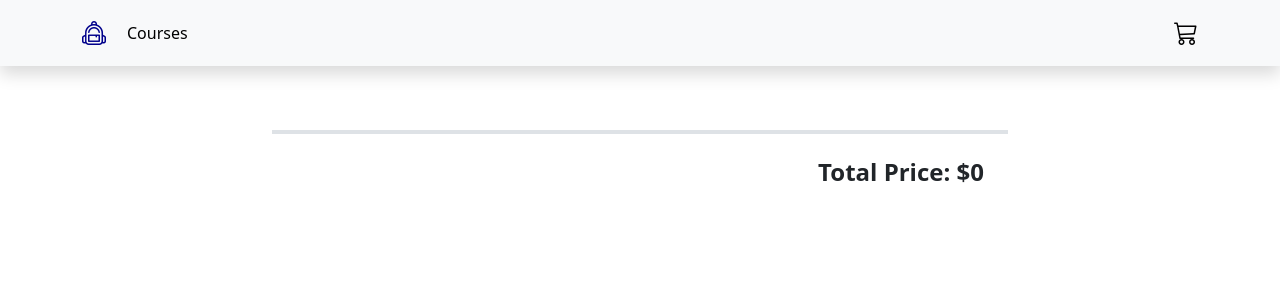
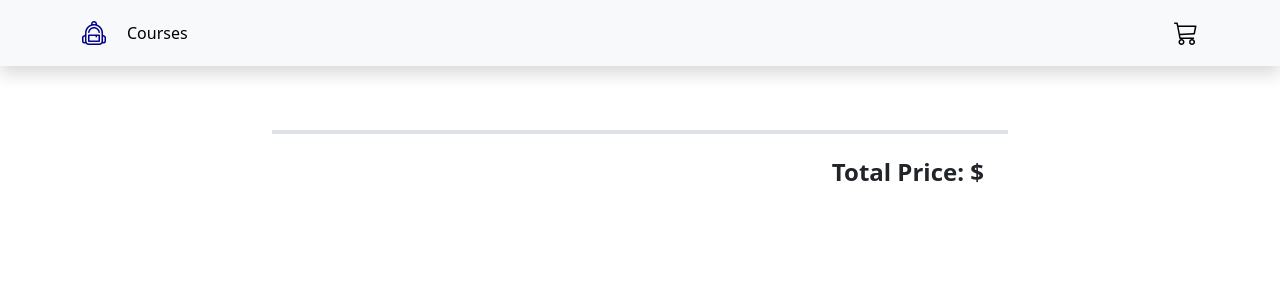
Before and after one commit to msani555/store-frontend, a Vue app: page /carts in a window 1280 px wide. Shown: the top 300 px of the page. Built offline with nearby package versions, Linux system fonts and the light colour scheme.

Commit message:
Working on the cartpage

```diff
--- a/src/views/CartPage.vue
+++ b/src/views/CartPage.vue
@@ -40,18 +40,16 @@
 </template>
 
 <script>
-// import { cartItems } from '@/dummy_data'
-
 export default {
-  name: 'ProductsPage',
-  data() {
-    return {
-      cartItems: [],
-    }
+  props: {
+    cart: {
+      type: Array,
+      required: true,
+    },
   },
   computed: {
-    totalPrice() {
-      return this.cartItems.reduce((sum, item) => sum + Number(item.price), 0.0)
+    totalItems() {
+      return this.cart.reduce((total, item) => total + item.quantity, 0)
     },
   },
 }
--- a/src/views/CourseListPage.vue
+++ b/src/views/CourseListPage.vue
@@ -94,10 +94,10 @@ export default {
     },
     addToCart(lesson) {
       // Reduce space and add lesson to cart
-      // if (lesson.spaces > 0) {
-      //   lesson.spaces -= 1
-      //   this.cart.push({ ...lesson })
-      // }
+      if (lesson.spaces > 0) {
+        lesson.spaces -= 1
+        this.cart.push({ ...lesson })
+      }
       this.cart.push({ ...lesson })
       console.log(`cart: `, this.cart)
     },
```
